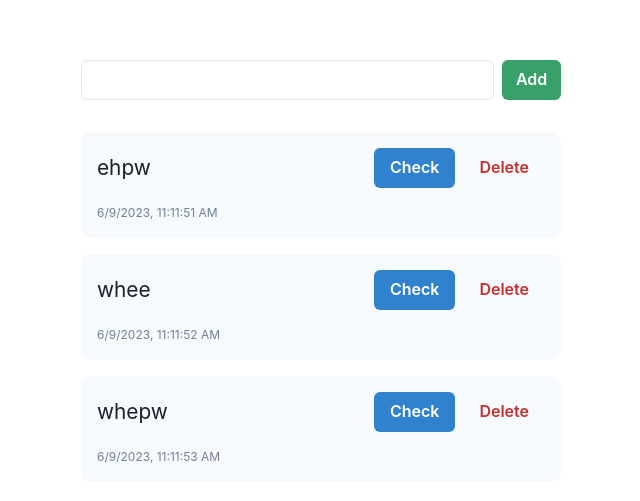
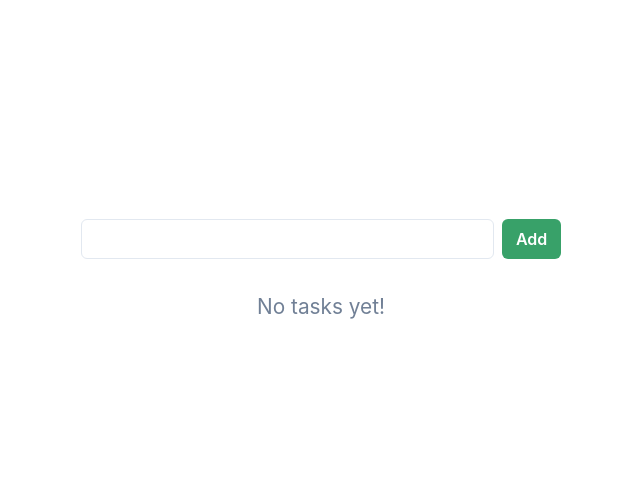
Before and after one commit to MaralNajafi/api-todo-app, a React (Create React App) app: page / in a window 1280 px wide. Shown: the part 129-630 px from the top of the page, without its empty margins (319-959 px from the left). Built offline with nearby package versions, Linux system fonts and the light colour scheme; data requests are answered from the project's data file.

Commit message:
feat: handle delete on empty todo

```diff
--- a/src/components/AppHeader.jsx
+++ b/src/components/AppHeader.jsx
@@ -1,7 +1,7 @@
 import { useState } from "react";
 import { useDispatch } from "react-redux";
 import { toggler } from "../features/getToggle/toggleSlice";
-import { Input, InputGroup, InputRightElement, Button } from "@chakra-ui/react";
+import { Input, InputGroup, Button } from "@chakra-ui/react";
 const AppHeader = () => {
   const dispatch = useDispatch();
   const [inputValue, setInputValue] = useState("");
--- a/src/components/Todo.jsx
+++ b/src/components/Todo.jsx
@@ -33,6 +33,9 @@ const Todo = ({
             contentEditable={isChecked ? false : ""}
             onBlur={(event) => {
               handleEdit(event, id);
+              if (event.target.innerText === "") {
+                handleDelete(id);
+              }
             }}
           >
             {content}
--- a/src/database/db.json
+++ b/src/database/db.json
@@ -1,22 +1,3 @@
 {
-  "todos": [
-    {
-      "content": "ehpw",
-      "dateCreated": "6/9/2023, 11:11:51 AM",
-      "isChecked": false,
-      "id": 2
-    },
-    {
-      "content": "whee",
-      "dateCreated": "6/9/2023, 11:11:52 AM",
-      "isChecked": false,
-      "id": 3
-    },
-    {
-      "content": "whepw",
-      "dateCreated": "6/9/2023, 11:11:53 AM",
-      "isChecked": false,
-      "id": 4
-    }
-  ]
+  "todos": []
 }
```
